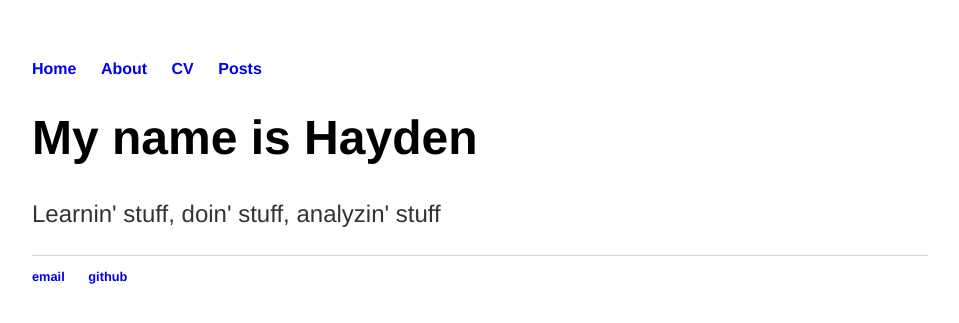
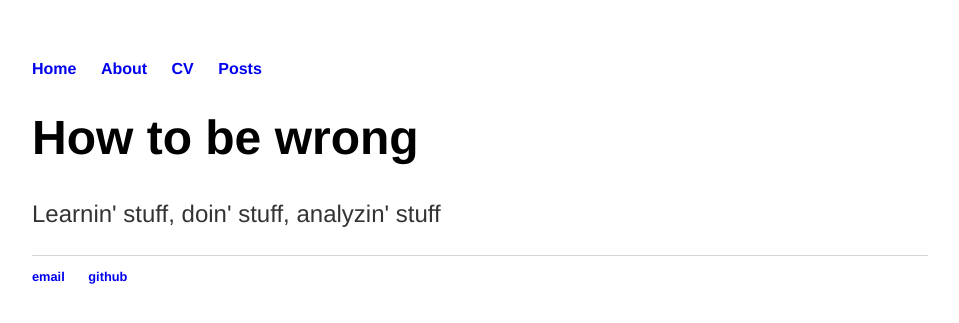
Before and after one commit to hayHarv/hayHarv.github.io, a Jekyll site: the page built from index.html, in a window 1280 px wide. Shown: the top 323 px of the page, without its empty margins (160-1119 px from the left). Built offline with Jekyll 4.4.1, drawn with Linux system fonts in a browser that asks for light colours.

Commit message:
changed main h1 text

```diff
--- a/index.html
+++ b/index.html
@@ -3,6 +3,6 @@ layout: default
 title: Hayden Harvey
 ---
 			<div class="blurb">
-				<h1>My name is Hayden</h1>
+				<h1>How to be wrong</h1>
 				<p>Learnin' stuff, doin' stuff, analyzin' stuff</p>
 			</div><!-- /.blurb -->
```
